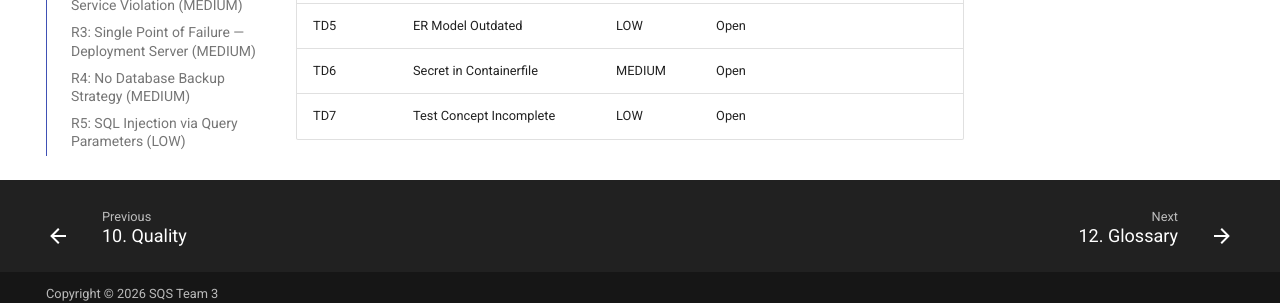
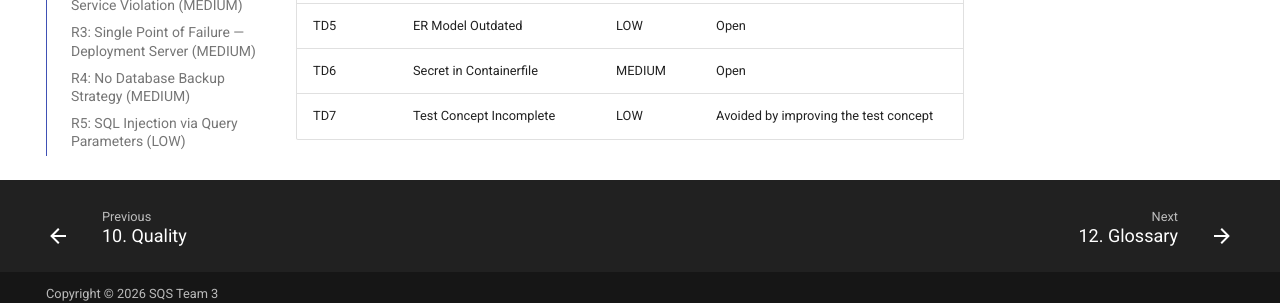
Before and after one commit to SQS-THRO/Tanker24, an MkDocs documentation site: the page built from docs/arc42/11_risks_technical_debt.md, in a window 1280 px wide and 900 px high, scrolled down 3885 px. Shown: the part 564-867 px from the top of the window. Built offline with MkDocs 1.6.1 and Material for MkDocs 9.7.7, drawn with Linux system fonts in a browser that asks for light colours; comment, search, counter and statistics services are not loaded.

Commit message:
#191 solved technical debt

```diff
--- a/docs/arc42/11_risks_technical_debt.md
+++ b/docs/arc42/11_risks_technical_debt.md
@@ -174,4 +174,4 @@ This page lists all identified risks and technical debts, ordered by priority. F
 | TD4 | Missing Frontend Validation | LOW | Open |
 | TD5 | ER Model Outdated | LOW | Open |
 | TD6 | Secret in Containerfile | MEDIUM | Open |
-| TD7 | Test Concept Incomplete | LOW | Open |
+| TD7 | Test Concept Incomplete | LOW | Avoided by improving the test concept |
```
